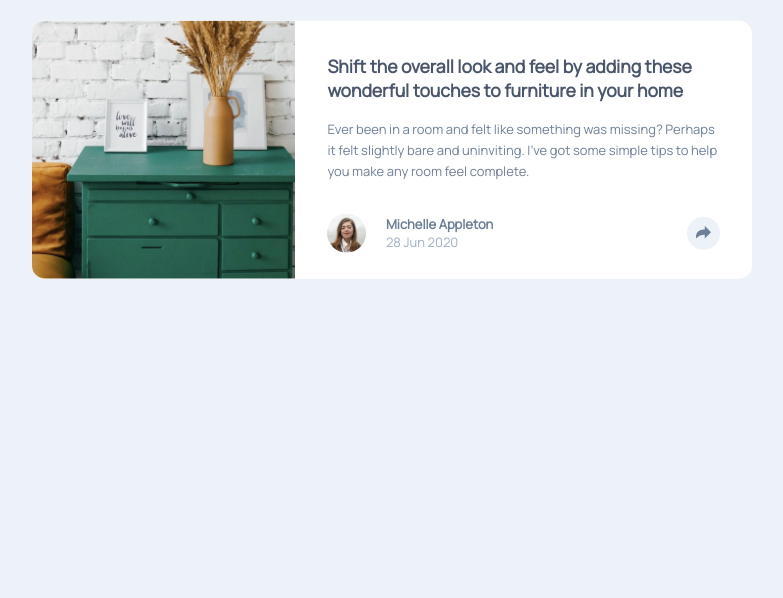
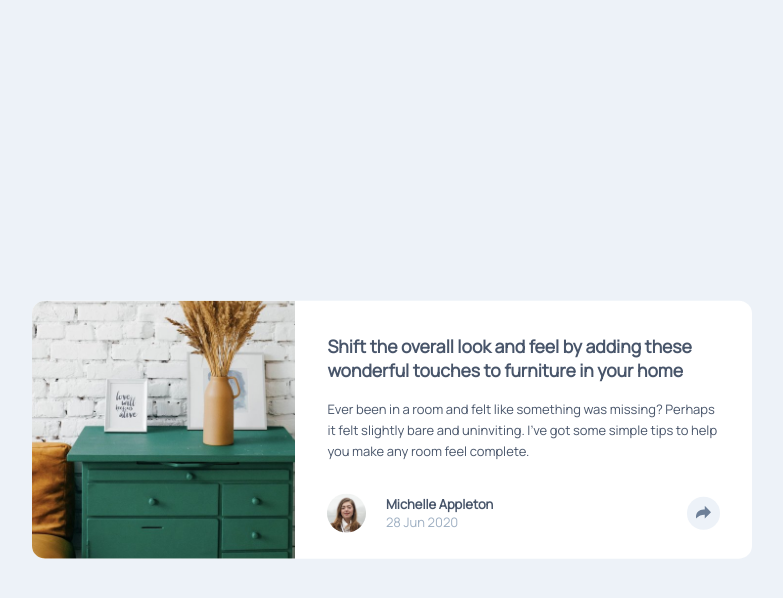
Before and after one commit to joanpujol/fem-Article-Preview-Component, a website: page index.html in a window 1280 px wide. Shown: the whole page, without its empty margins (248-1031 px from the left). Drawn offline with Linux system fonts and the light colour scheme.

Commit message:
Minor corrections

```diff
--- a/sass/_base.scss
+++ b/sass/_base.scss
@@ -16,7 +16,7 @@ $gray-blue: hsl(212, 23%, 69%);
 }
 
 body {
-  color: $dark-blue;
+  color: $light-gray-blue;
   font-size: 13px;
   font-family: Manrope;
   background-color: #EDF2F8;
@@ -36,5 +36,6 @@ img {
 @media (min-width: 720px) {
   .wrapper {
     max-width: 720px;
+    margin-top: 35vh;
   }
 }
--- a/sass/main.scss
+++ b/sass/main.scss
@@ -22,7 +22,7 @@
   }
 
   &__title {
-    color: $light-gray-blue;
+    color: $dark-gray-blue;
     font-weight: 700;
     font-size: 1.1rem;
     margin-bottom: 1em;
@@ -45,6 +45,7 @@
   }
 
   &__author-name {
+    color: $dark-gray-blue;
     font-weight: 700;
   }
 
```
Also changed, not shown: css/style.css.
